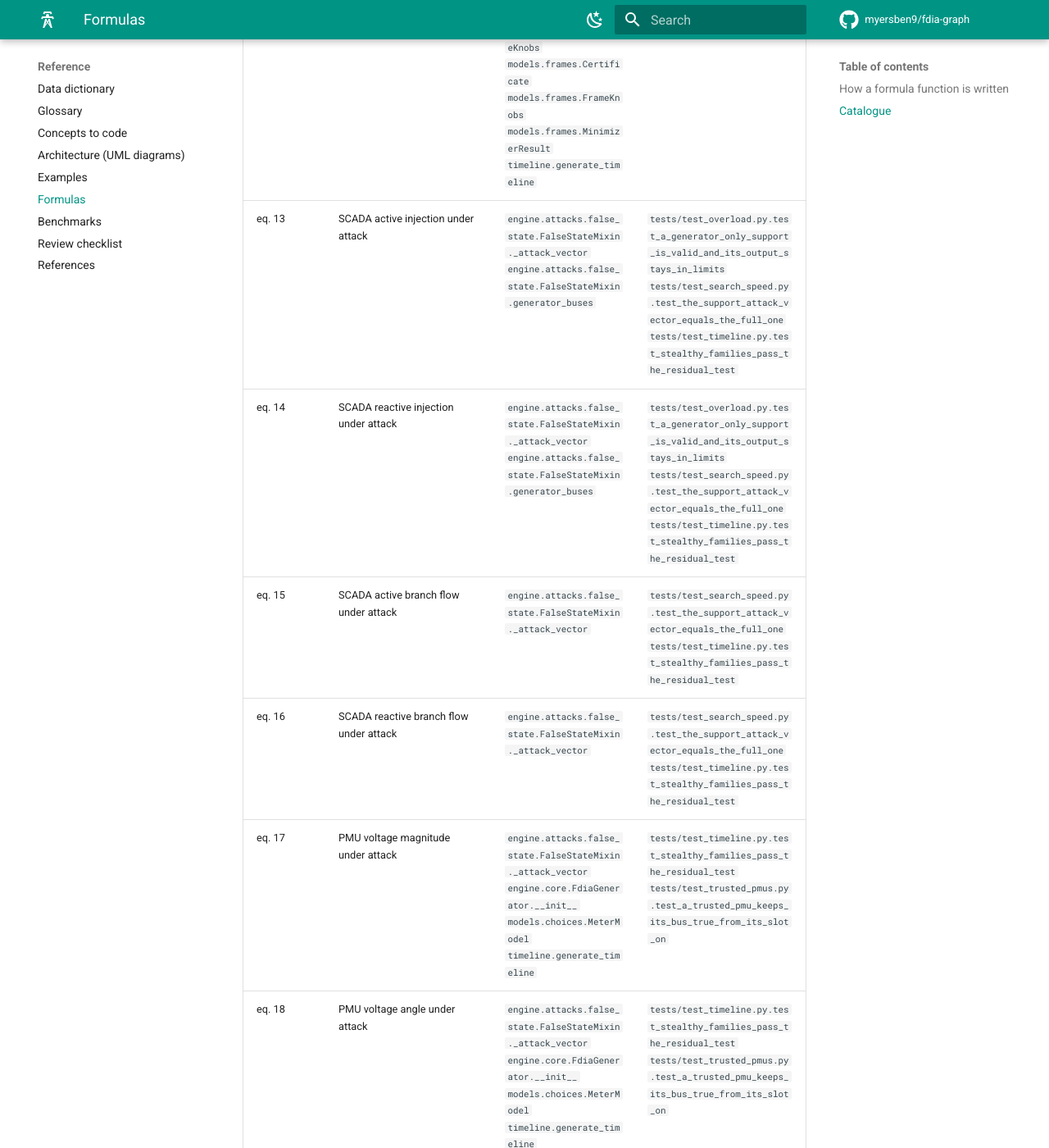
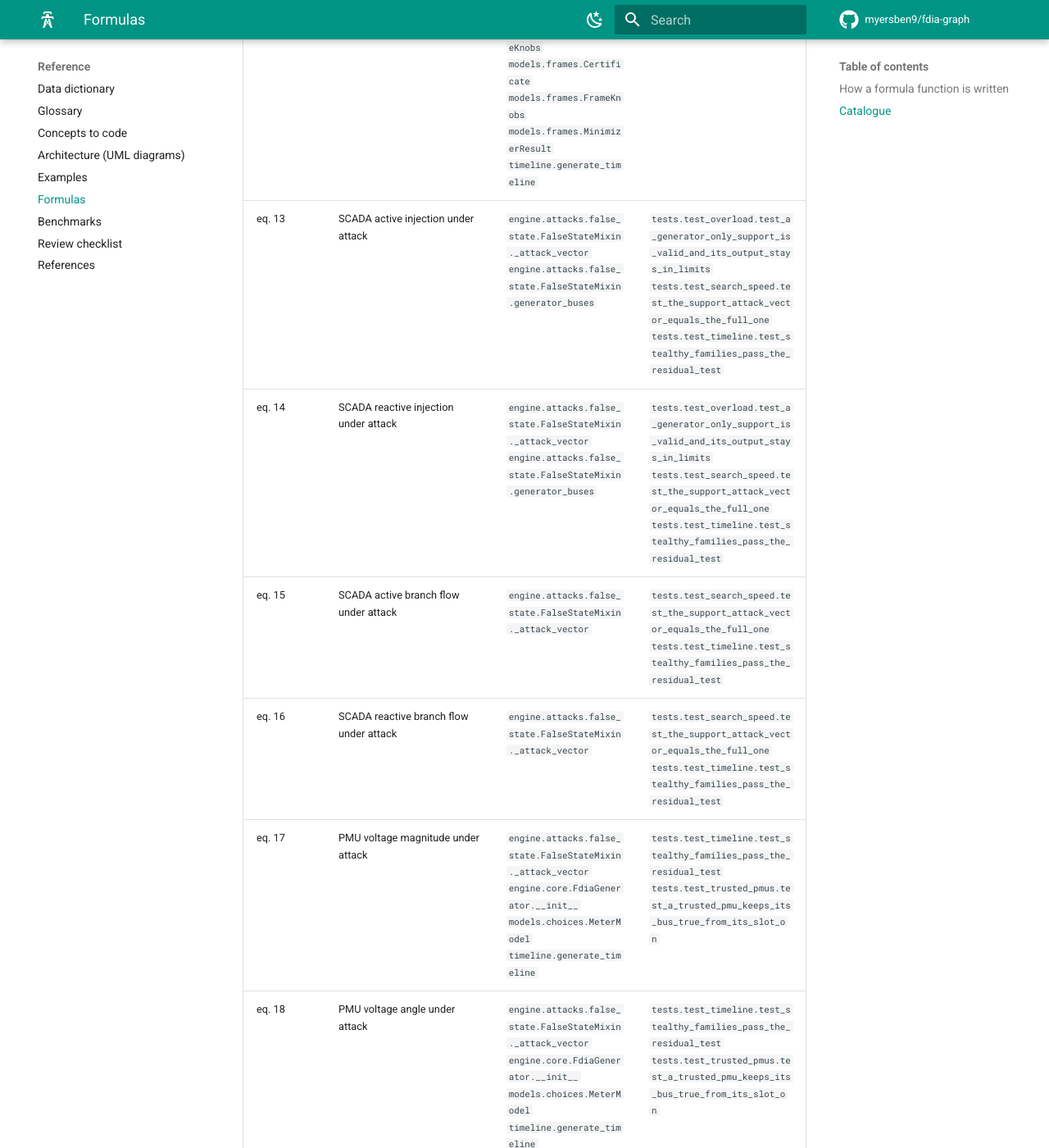
Before and after one commit to myersben9/fdia-graph, an MkDocs documentation site: the page built from docs/reference/FORMULAS.md, in a window 1280 px wide and 1400 px high, scrolled down 12989 px. Shown: the whole window at 82% size. Built offline with MkDocs 1.6.1 and Material for MkDocs 9.7.7, drawn with Linux system fonts in a browser that asks for light colours; comment, search, counter and statistics services are not loaded; the version menu is left out; some of the changed text lies outside the part shown.

Commit message:
Split the design round out of design_split; name tests by module in the equation map

```diff
--- a/docs/reference/FORMULAS.md
+++ b/docs/reference/FORMULAS.md
@@ -97,32 +97,32 @@
 <!-- equation-map: generated by tools/equation_map.py -->
 | [WU26] | states | implemented in | tested by |
 |---|---|---|---|
-| eq. 3 | PMU pseudo-measurements of the neighbouring voltages, from the branch currents (KKT form) | `formulas.estimation.pmu_pseudo_links`<br>`formulas.estimation.pmu_pseudo_phasors`<br>`formulas.estimation.pmu_pseudo_voltages`<br>`models.config.SolveConfig`<br>`models.grid.PseudoLinks`<br>`models.grid.PseudoVoltages`<br>`se.base.SEBase.__init__`<br>`se.base.SEBase._build_pseudo` | `tests/test_pmu_channels.py.test_eq3_is_exact_without_noise` |
-| eq. 12 | the attack: fewest tampered measurements over the window (l0) | `engine.attacks`<br>`engine.attacks.certify`<br>`engine.attacks.episodes.RampDesigner.design`<br>`engine.attacks.minimize`<br>`engine.attacks.minimize.MinimizeMixin`<br>`engine.attacks.minimize.SearchSupport`<br>`formulas.attacks.tampered_channels`<br>`models.choices.SupportMethod`<br>`models.config.SearchSettings`<br>`models.config.TimelineKnobs`<br>`models.frames.Certificate`<br>`models.frames.FrameKnobs`<br>`models.frames.MinimizerResult`<br>`timeline.generate_timeline` | `tests/test_minimize.py`<br>`tests/test_overload.py.test_the_search_on_a_flow_goal_equals_brute_force`<br>`tests/test_trusted_pmus.py.test_an_empty_schedule_costs_what_no_schedule_costs` |
-| eq. 13 | SCADA active injection under attack | `engine.attacks.false_state.FalseStateMixin._attack_vector`<br>`engine.attacks.false_state.FalseStateMixin.generator_buses` | `tests/test_overload.py.test_a_generator_only_support_is_valid_and_its_output_stays_in_limits`<br>`tests/test_search_speed.py.test_the_support_attack_vector_equals_the_full_one`<br>`tests/test_timeline.py.test_stealthy_families_pass_the_residual_test` |
-| eq. 14 | SCADA reactive injection under attack | `engine.attacks.false_state.FalseStateMixin._attack_vector`<br>`engine.attacks.false_state.FalseStateMixin.generator_buses` | `tests/test_overload.py.test_a_generator_only_support_is_valid_and_its_output_stays_in_limits`<br>`tests/test_search_speed.py.test_the_support_attack_vector_equals_the_full_one`<br>`tests/test_timeline.py.test_stealthy_families_pass_the_residual_test` |
-| eq. 15 | SCADA active branch flow under attack | `engine.attacks.false_state.FalseStateMixin._attack_vector` | `tests/test_search_speed.py.test_the_support_attack_vector_equals_the_full_one`<br>`tests/test_timeline.py.test_stealthy_families_pass_the_residual_test` |
-| eq. 16 | SCADA reactive branch flow under attack | `engine.attacks.false_state.FalseStateMixin._attack_vector` | `tests/test_search_speed.py.test_the_support_attack_vector_equals_the_full_one`<br>`tests/test_timeline.py.test_stealthy_families_pass_the_residual_test` |
-| eq. 17 | PMU voltage magnitude under attack | `engine.attacks.false_state.FalseStateMixin._attack_vector`<br>`engine.core.FdiaGenerator.__init__`<br>`models.choices.MeterModel`<br>`timeline.generate_timeline` | `tests/test_timeline.py.test_stealthy_families_pass_the_residual_test`<br>`tests/test_trusted_pmus.py.test_a_trusted_pmu_keeps_its_bus_true_from_its_slot_on` |
-| eq. 18 | PMU voltage angle under attack | `engine.attacks.false_state.FalseStateMixin._attack_vector`<br>`engine.core.FdiaGenerator.__init__`<br>`models.choices.MeterModel`<br>`timeline.generate_timeline` | `tests/test_timeline.py.test_stealthy_families_pass_the_residual_test`<br>`tests/test_trusted_pmus.py.test_a_trusted_pmu_keeps_its_bus_true_from_its_slot_on` |
-| eq. 19 | PMU branch current, real part, under attack | `engine.attacks.false_state.FalseStateMixin._current_attack`<br>`engine.attacks.false_state.FalseStateMixin._currents_with_attack`<br>`engine.attacks.minimize._Window.__init__`<br>`engine.core.FdiaGenerator.__init__`<br>`engine.measurement.MeasurementMixin.current_mask`<br>`formulas.attacks.tampered_devices`<br>`formulas.network.branch_currents`<br>`formulas.noise.jitter_sigma`<br>`models.choices.MeterModel`<br>`models.fields.PmuCurrentFields`<br>`models.grid.CurrentColumns`<br>`models.grid.MeterPlan`<br>`timeline.generate_timeline` | `tests/test_pmu_channels.py`<br>`tests/test_pmu_channels.py.test_a_false_state_writes_its_currents`<br>`tests/test_timeline.py.test_stealthy_families_pass_the_residual_test` |
-| eq. 20 | PMU branch current, imaginary part, under attack | `engine.attacks.false_state.FalseStateMixin._current_attack`<br>`engine.attacks.false_state.FalseStateMixin._currents_with_attack`<br>`engine.attacks.minimize._Window.__init__`<br>`engine.core.FdiaGenerator.__init__`<br>`engine.measurement.MeasurementMixin.current_mask`<br>`formulas.attacks.tampered_devices`<br>`formulas.network.branch_currents`<br>`formulas.noise.jitter_sigma`<br>`models.choices.MeterModel`<br>`models.fields.PmuCurrentFields`<br>`models.grid.CurrentColumns`<br>`models.grid.MeterPlan`<br>`timeline.generate_timeline` | `tests/test_pmu_channels.py`<br>`tests/test_pmu_channels.py.test_a_false_state_writes_its_currents`<br>`tests/test_timeline.py.test_stealthy_families_pass_the_residual_test` |
-| eq. 21 | bus voltage limits | `engine.attacks.certify._Relaxation._box`<br>`engine.attacks.episodes.OverloadDesigner.design`<br>`engine.attacks.false_state.FalseStateMixin._within_limits`<br>`engine.attacks.false_state.FalseStateMixin.operating_limits`<br>`engine.attacks.false_state.FalseStateMixin.stealthy_state`<br>`engine.core.FdiaGenerator._case_limits`<br>`formulas.attacks.operating_limits`<br>`formulas.attacks.within_limits`<br>`formulas.relax.voltage_box`<br>`models.frames.OperatingLimits`<br>`models.inputs.CertifiableLimits`<br>`timeline._knobs`<br>`timeline.generate_timeline` | `tests/test_overload.py.test_a_voltage_is_held_at_its_limit_while_the_goal_is_met` |
-| eq. 22 | generator active output limits | `engine.attacks.episodes.OverloadDesigner.design`<br>`engine.attacks.false_state.FalseStateMixin._within_limits`<br>`engine.attacks.false_state.FalseStateMixin.operating_limits`<br>`engine.attacks.false_state.FalseStateMixin.stealthy_state`<br>`engine.attacks.false_state._clip_generator`<br>`engine.core.FdiaGenerator._case_limits`<br>`formulas.attacks.operating_limits`<br>`formulas.attacks.within_limits`<br>`models.frames.OperatingLimits`<br>`timeline._knobs`<br>`timeline.generate_timeline` | `tests/test_overload.py.test_a_generator_at_its_p_limit_keeps_its_q_free`<br>`tests/test_overload.py.test_a_generator_only_support_is_valid_and_its_output_stays_in_limits` |
-| eq. 23 | generator reactive output limits | `engine.attacks.episodes.OverloadDesigner.design`<br>`engine.attacks.false_state.FalseStateMixin._within_limits`<br>`engine.attacks.false_state.FalseStateMixin.operating_limits`<br>`engine.attacks.false_state.FalseStateMixin.stealthy_state`<br>`engine.attacks.false_state._clip_generator`<br>`engine.core.FdiaGenerator._case_limits`<br>`formulas.attacks.operating_limits`<br>`formulas.attacks.within_limits`<br>`models.frames.OperatingLimits`<br>`timeline._knobs`<br>`timeline.generate_timeline` | `tests/test_overload.py.test_a_generator_at_its_p_limit_keeps_its_q_free`<br>`tests/test_overload.py.test_a_generator_only_support_is_valid_and_its_output_stays_in_limits` |
-| eq. 24 | the target flow grows snapshot by snapshot | `engine.attacks.episodes.OverloadDesigner.design`<br>`engine.attacks.false_state.FalseStateMixin.solve_flow_local`<br>`engine.attacks.overload`<br>`formulas.network.local_flow_solve`<br>`models.errors.NoLineRatings`<br>`models.frames.FlowGoal`<br>`models.frames.LoadGoal` | `tests/test_overload.py.test_the_goal_rides_on_the_true_flow_and_ends_at_the_rating` |
-| eq. 25 | the target flow reaches its rating S_max over the window | `engine.attacks.episodes.OverloadDesigner.design`<br>`engine.attacks.false_state.FalseStateMixin.solve_flow_local`<br>`engine.attacks.overload`<br>`engine.attacks.overload._schedule`<br>`formulas.attacks.branch_ratings`<br>`formulas.network.local_flow_solve`<br>`models.errors.NoLineRatings`<br>`models.frames.FlowGoal`<br>`models.frames.LoadGoal` | `tests/test_overload.py.test_the_goal_rides_on_the_true_flow_and_ends_at_the_rating`<br>`tests/test_split_first.py.test_every_frame_labelled_attacked_carries_an_attack`<br>`tests/test_timeline.py.test_layers_and_tamper_masks_agree` |
-| eq. 26 | the SE linearization with the secure and nonsecure PMU rows | `engine.attacks.minimize.MinimizeMixin.min_tamper` | `tests/test_trusted_pmus_solution1.py.test_the_first_pmu_reads_the_sparsest_attack_on_a_target_line` |
-| eq. 27 | the secure set h^S: a trusted PMU's own |V| and angle rows | `engine.attacks.minimize.MinimizeMixin.min_tamper`<br>`models.inputs.TrustablePmus` | `tests/test_trusted_pmus.py.test_a_trusted_pmu_keeps_its_bus_true_from_its_slot_on` |
-| eq. 28 | the attack under defense: fewest nonsecure measurements | `engine.attacks.minimize.MinimizeMixin.min_tamper`<br>`engine.attacks.minimize._Window.cost_plan`<br>`engine.attacks.minimize._per_slot`<br>`engine.attacks.minimize._segment_seed`<br>`engine.attacks.rref` | `tests/test_trusted_pmus.py.test_an_empty_schedule_costs_what_no_schedule_costs` |
-| eq. 29 | the trusted rows' state deviation is zero | `engine.attacks.minimize.MinimizeMixin.min_tamper`<br>`engine.attacks.minimize._Window.__init__`<br>`models.inputs.TrustablePmus` | `tests/test_trusted_pmus.py.test_a_trusted_pmu_keeps_its_bus_true_from_its_slot_on` |
-| eq. 30 | the nonsecure set at t | `engine.attacks.minimize.MinimizeMixin.min_tamper`<br>`engine.attacks.minimize._Window.__init__` | `tests/test_trusted_pmus.py.test_trust_accumulates_from_its_slot_and_cuts_the_window` |
-| eq. 31 | trust accumulates: h^S_t = h^S_t-1 + dh^S_t | `engine.attacks.minimize.MinimizeMixin.min_tamper`<br>`engine.attacks.minimize._Window.__init__` | `tests/test_trusted_pmus.py.test_trust_accumulates_from_its_slot_and_cuts_the_window` |
-| eq. 32 | the rows one trusted PMU adds | `engine.attacks.minimize.MinimizeMixin.min_tamper` | `tests/test_trusted_pmus.py.test_a_trusted_pmu_keeps_its_bus_true_from_its_slot_on` |
-| eq. 33 | the defense effect: the rise in the attack's cost | `trust.defense` | `tests/test_wu_defense_env.py.test_the_reward_is_the_rise_in_the_search_cost` |
-| eq. 34 | the DQN's greedy action | `trust.wu_dqn.TrustedPMUsDQN._act` | `tests/test_trusted_pmus_dqn.py.test_algorithm_1_learns_the_pmu_that_pays` |
-| eq. 35 | the DQN's loss over a mini-batch | `trust.wu_dqn.TrustedPMUsDQN._learn` | `tests/test_trusted_pmus_dqn.py.test_algorithm_1_learns_the_pmu_that_pays` |
-| eq. 36 | the target Q value | `trust.wu_dqn.TrustedPMUsDQN._learn` | `tests/test_trusted_pmus_dqn.py.test_algorithm_1_learns_the_pmu_that_pays` |
-| eq. 37 | the gradient step | `trust.wu_dqn.TrustedPMUsDQN._learn` | `tests/test_trusted_pmus_dqn.py.test_algorithm_1_learns_the_pmu_that_pays` |
-| Alg. 1 | the DRL-based defense (training loop) | `trust.wu_dqn.TrustedPMUsDQN.fit` | `tests/test_trusted_pmus_dqn.py.test_algorithm_1_learns_the_pmu_that_pays` |
+| eq. 3 | PMU pseudo-measurements of the neighbouring voltages, from the branch currents (KKT form) | `formulas.estimation.pmu_pseudo_links`<br>`formulas.estimation.pmu_pseudo_phasors`<br>`formulas.estimation.pmu_pseudo_voltages`<br>`models.config.SolveConfig`<br>`models.grid.PseudoLinks`<br>`models.grid.PseudoVoltages`<br>`se.base.SEBase.__init__`<br>`se.base.SEBase._build_pseudo` | `tests.test_pmu_channels.test_eq3_is_exact_without_noise` |
+| eq. 12 | the attack: fewest tampered measurements over the window (l0) | `engine.attacks`<br>`engine.attacks.certify`<br>`engine.attacks.episodes.RampDesigner.design`<br>`engine.attacks.minimize`<br>`engine.attacks.minimize.MinimizeMixin`<br>`engine.attacks.minimize.SearchSupport`<br>`formulas.attacks.tampered_channels`<br>`models.choices.SupportMethod`<br>`models.config.SearchSettings`<br>`models.config.TimelineKnobs`<br>`models.frames.Certificate`<br>`models.frames.FrameKnobs`<br>`models.frames.MinimizerResult`<br>`timeline.generate_timeline` | `tests.test_minimize`<br>`tests.test_overload.test_the_search_on_a_flow_goal_equals_brute_force`<br>`tests.test_trusted_pmus.test_an_empty_schedule_costs_what_no_schedule_costs` |
+| eq. 13 | SCADA active injection under attack | `engine.attacks.false_state.FalseStateMixin._attack_vector`<br>`engine.attacks.false_state.FalseStateMixin.generator_buses` | `tests.test_overload.test_a_generator_only_support_is_valid_and_its_output_stays_in_limits`<br>`tests.test_search_speed.test_the_support_attack_vector_equals_the_full_one`<br>`tests.test_timeline.test_stealthy_families_pass_the_residual_test` |
+| eq. 14 | SCADA reactive injection under attack | `engine.attacks.false_state.FalseStateMixin._attack_vector`<br>`engine.attacks.false_state.FalseStateMixin.generator_buses` | `tests.test_overload.test_a_generator_only_support_is_valid_and_its_output_stays_in_limits`<br>`tests.test_search_speed.test_the_support_attack_vector_equals_the_full_one`<br>`tests.test_timeline.test_stealthy_families_pass_the_residual_test` |
+| eq. 15 | SCADA active branch flow under attack | `engine.attacks.false_state.FalseStateMixin._attack_vector` | `tests.test_search_speed.test_the_support_attack_vector_equals_the_full_one`<br>`tests.test_timeline.test_stealthy_families_pass_the_residual_test` |
+| eq. 16 | SCADA reactive branch flow under attack | `engine.attacks.false_state.FalseStateMixin._attack_vector` | `tests.test_search_speed.test_the_support_attack_vector_equals_the_full_one`<br>`tests.test_timeline.test_stealthy_families_pass_the_residual_test` |
+| eq. 17 | PMU voltage magnitude under attack | `engine.attacks.false_state.FalseStateMixin._attack_vector`<br>`engine.core.FdiaGenerator.__init__`<br>`models.choices.MeterModel`<br>`timeline.generate_timeline` | `tests.test_timeline.test_stealthy_families_pass_the_residual_test`<br>`tests.test_trusted_pmus.test_a_trusted_pmu_keeps_its_bus_true_from_its_slot_on` |
+| eq. 18 | PMU voltage angle under attack | `engine.attacks.false_state.FalseStateMixin._attack_vector`<br>`engine.core.FdiaGenerator.__init__`<br>`models.choices.MeterModel`<br>`timeline.generate_timeline` | `tests.test_timeline.test_stealthy_families_pass_the_residual_test`<br>`tests.test_trusted_pmus.test_a_trusted_pmu_keeps_its_bus_true_from_its_slot_on` |
+| eq. 19 | PMU branch current, real part, under attack | `engine.attacks.false_state.FalseStateMixin._current_attack`<br>`engine.attacks.false_state.FalseStateMixin._currents_with_attack`<br>`engine.attacks.minimize._Window.__init__`<br>`engine.core.FdiaGenerator.__init__`<br>`engine.measurement.MeasurementMixin.current_mask`<br>`formulas.attacks.tampered_devices`<br>`formulas.network.branch_currents`<br>`formulas.noise.jitter_sigma`<br>`models.choices.MeterModel`<br>`models.fields.PmuCurrentFields`<br>`models.grid.CurrentColumns`<br>`models.grid.MeterPlan`<br>`timeline.generate_timeline` | `tests.test_pmu_channels`<br>`tests.test_pmu_channels.test_a_false_state_writes_its_currents`<br>`tests.test_timeline.test_stealthy_families_pass_the_residual_test` |
+| eq. 20 | PMU branch current, imaginary part, under attack | `engine.attacks.false_state.FalseStateMixin._current_attack`<br>`engine.attacks.false_state.FalseStateMixin._currents_with_attack`<br>`engine.attacks.minimize._Window.__init__`<br>`engine.core.FdiaGenerator.__init__`<br>`engine.measurement.MeasurementMixin.current_mask`<br>`formulas.attacks.tampered_devices`<br>`formulas.network.branch_currents`<br>`formulas.noise.jitter_sigma`<br>`models.choices.MeterModel`<br>`models.fields.PmuCurrentFields`<br>`models.grid.CurrentColumns`<br>`models.grid.MeterPlan`<br>`timeline.generate_timeline` | `tests.test_pmu_channels`<br>`tests.test_pmu_channels.test_a_false_state_writes_its_currents`<br>`tests.test_timeline.test_stealthy_families_pass_the_residual_test` |
+| eq. 21 | bus voltage limits | `engine.attacks.certify._Relaxation._box`<br>`engine.attacks.episodes.OverloadDesigner.design`<br>`engine.attacks.false_state.FalseStateMixin._within_limits`<br>`engine.attacks.false_state.FalseStateMixin.operating_limits`<br>`engine.attacks.false_state.FalseStateMixin.stealthy_state`<br>`engine.core.FdiaGenerator._case_limits`<br>`formulas.attacks.operating_limits`<br>`formulas.attacks.within_limits`<br>`formulas.relax.voltage_box`<br>`models.frames.OperatingLimits`<br>`models.inputs.CertifiableLimits`<br>`timeline._knobs`<br>`timeline.generate_timeline` | `tests.test_overload.test_a_voltage_is_held_at_its_limit_while_the_goal_is_met` |
+| eq. 22 | generator active output limits | `engine.attacks.episodes.OverloadDesigner.design`<br>`engine.attacks.false_state.FalseStateMixin._within_limits`<br>`engine.attacks.false_state.FalseStateMixin.operating_limits`<br>`engine.attacks.false_state.FalseStateMixin.stealthy_state`<br>`engine.attacks.false_state._clip_generator`<br>`engine.core.FdiaGenerator._case_limits`<br>`formulas.attacks.operating_limits`<br>`formulas.attacks.within_limits`<br>`models.frames.OperatingLimits`<br>`timeline._knobs`<br>`timeline.generate_timeline` | `tests.test_overload.test_a_generator_at_its_p_limit_keeps_its_q_free`<br>`tests.test_overload.test_a_generator_only_support_is_valid_and_its_output_stays_in_limits` |
+| eq. 23 | generator reactive output limits | `engine.attacks.episodes.OverloadDesigner.design`<br>`engine.attacks.false_state.FalseStateMixin._within_limits`<br>`engine.attacks.false_state.FalseStateMixin.operating_limits`<br>`engine.attacks.false_state.FalseStateMixin.stealthy_state`<br>`engine.attacks.false_state._clip_generator`<br>`engine.core.FdiaGenerator._case_limits`<br>`formulas.attacks.operating_limits`<br>`formulas.attacks.within_limits`<br>`models.frames.OperatingLimits`<br>`timeline._knobs`<br>`timeline.generate_timeline` | `tests.test_overload.test_a_generator_at_its_p_limit_keeps_its_q_free`<br>`tests.test_overload.test_a_generator_only_support_is_valid_and_its_output_stays_in_limits` |
+| eq. 24 | the target flow grows snapshot by snapshot | `engine.attacks.episodes.OverloadDesigner.design`<br>`engine.attacks.false_state.FalseStateMixin.solve_flow_local`<br>`engine.attacks.overload`<br>`formulas.network.local_flow_solve`<br>`models.errors.NoLineRatings`<br>`models.frames.FlowGoal`<br>`models.frames.LoadGoal` | `tests.test_overload.test_the_goal_rides_on_the_true_flow_and_ends_at_the_rating` |
+| eq. 25 | the target flow reaches its rating S_max over the window | `engine.attacks.episodes.OverloadDesigner.design`<br>`engine.attacks.false_state.FalseStateMixin.solve_flow_local`<br>`engine.attacks.overload`<br>`engine.attacks.overload._schedule`<br>`formulas.attacks.branch_ratings`<br>`formulas.network.local_flow_solve`<br>`models.errors.NoLineRatings`<br>`models.frames.FlowGoal`<br>`models.frames.LoadGoal` | `tests.test_overload.test_the_goal_rides_on_the_true_flow_and_ends_at_the_rating`<br>`tests.test_split_first.test_every_frame_labelled_attacked_carries_an_attack`<br>`tests.test_timeline.test_layers_and_tamper_masks_agree` |
+| eq. 26 | the SE linearization with the secure and nonsecure PMU rows | `engine.attacks.minimize.MinimizeMixin.min_tamper` | `tests.test_trusted_pmus_solution1.test_the_first_pmu_reads_the_sparsest_attack_on_a_target_line` |
+| eq. 27 | the secure set h^S: a trusted PMU's own |V| and angle rows | `engine.attacks.minimize.MinimizeMixin.min_tamper`<br>`models.inputs.TrustablePmus` | `tests.test_trusted_pmus.test_a_trusted_pmu_keeps_its_bus_true_from_its_slot_on` |
+| eq. 28 | the attack under defense: fewest nonsecure measurements | `engine.attacks.minimize.MinimizeMixin.min_tamper`<br>`engine.attacks.minimize._Window.cost_plan`<br>`engine.attacks.minimize._per_slot`<br>`engine.attacks.minimize._segment_seed`<br>`engine.attacks.rref` | `tests.test_trusted_pmus.test_an_empty_schedule_costs_what_no_schedule_costs` |
+| eq. 29 | the trusted rows' state deviation is zero | `engine.attacks.minimize.MinimizeMixin.min_tamper`<br>`engine.attacks.minimize._Window.__init__`<br>`models.inputs.TrustablePmus` | `tests.test_trusted_pmus.test_a_trusted_pmu_keeps_its_bus_true_from_its_slot_on` |
+| eq. 30 | the nonsecure set at t | `engine.attacks.minimize.MinimizeMixin.min_tamper`<br>`engine.attacks.minimize._Window.__init__` | `tests.test_trusted_pmus.test_trust_accumulates_from_its_slot_and_cuts_the_window` |
+| eq. 31 | trust accumulates: h^S_t = h^S_t-1 + dh^S_t | `engine.attacks.minimize.MinimizeMixin.min_tamper`<br>`engine.attacks.minimize._Window.__init__` | `tests.test_trusted_pmus.test_trust_accumulates_from_its_slot_and_cuts_the_window` |
+| eq. 32 | the rows one trusted PMU adds | `engine.attacks.minimize.MinimizeMixin.min_tamper` | `tests.test_trusted_pmus.test_a_trusted_pmu_keeps_its_bus_true_from_its_slot_on` |
+| eq. 33 | the defense effect: the rise in the attack's cost | `trust.defense` | `tests.test_wu_defense_env.test_the_reward_is_the_rise_in_the_search_cost` |
+| eq. 34 | the DQN's greedy action | `trust.wu_dqn.TrustedPMUsDQN._act` | `tests.test_trusted_pmus_dqn.test_algorithm_1_learns_the_pmu_that_pays` |
+| eq. 35 | the DQN's loss over a mini-batch | `trust.wu_dqn.TrustedPMUsDQN._learn` | `tests.test_trusted_pmus_dqn.test_algorithm_1_learns_the_pmu_that_pays` |
+| eq. 36 | the target Q value | `trust.wu_dqn.TrustedPMUsDQN._learn` | `tests.test_trusted_pmus_dqn.test_algorithm_1_learns_the_pmu_that_pays` |
+| eq. 37 | the gradient step | `trust.wu_dqn.TrustedPMUsDQN._learn` | `tests.test_trusted_pmus_dqn.test_algorithm_1_learns_the_pmu_that_pays` |
+| Alg. 1 | the DRL-based defense (training loop) | `trust.wu_dqn.TrustedPMUsDQN.fit` | `tests.test_trusted_pmus_dqn.test_algorithm_1_learns_the_pmu_that_pays` |
 <!-- /equation-map -->
```
Also changed, not shown: docs/reference/DECISIONS.md (+18 -18 lines), 2 other files.
